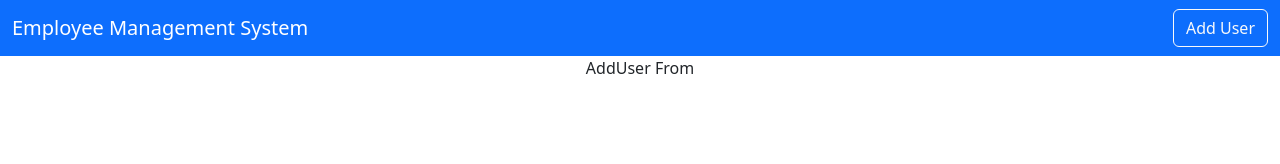
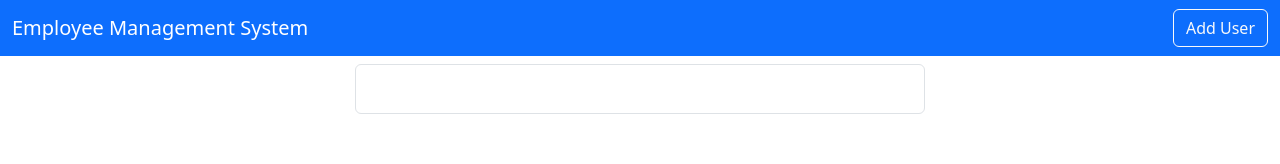
Before and after one commit to sidharth2k/Employee-Management-Frontend, a React (Create React App) app: page /adduser in a window 1280 px wide. Shown: the top 164 px of the page. Built offline with nearby package versions, Linux system fonts and the light colour scheme.

Commit message:
Add User Started

```diff
--- a/src/users/AddUser.js
+++ b/src/users/AddUser.js
@@ -1,5 +1,11 @@
 import React from "react";
 
 export default function AddUser() {
-  return <div>AddUser From</div>;
+  return <div className="container">
+    <div className="row">
+      <div className="col-md-6 offset-md-3 border rounded p-4 mt-2">
+
+      </div>
+    </div>
+  </div>;
 }
```
